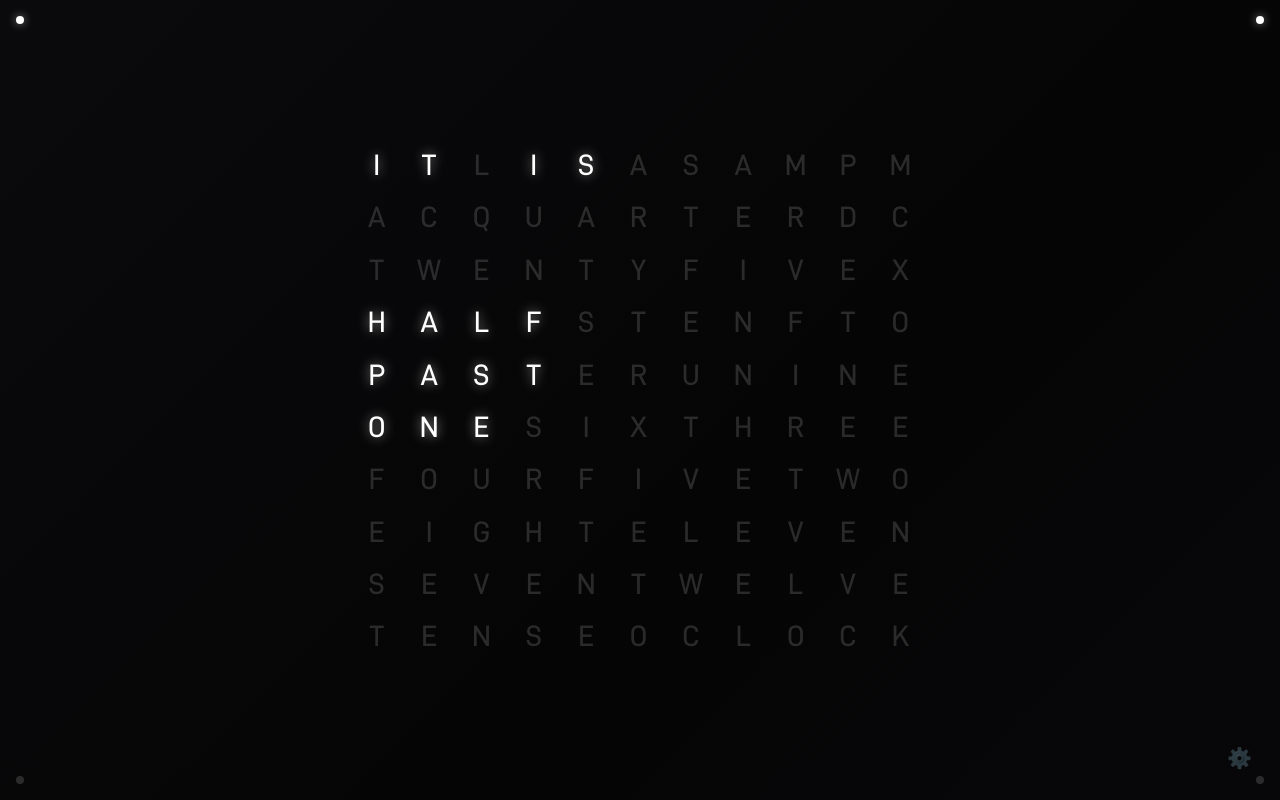
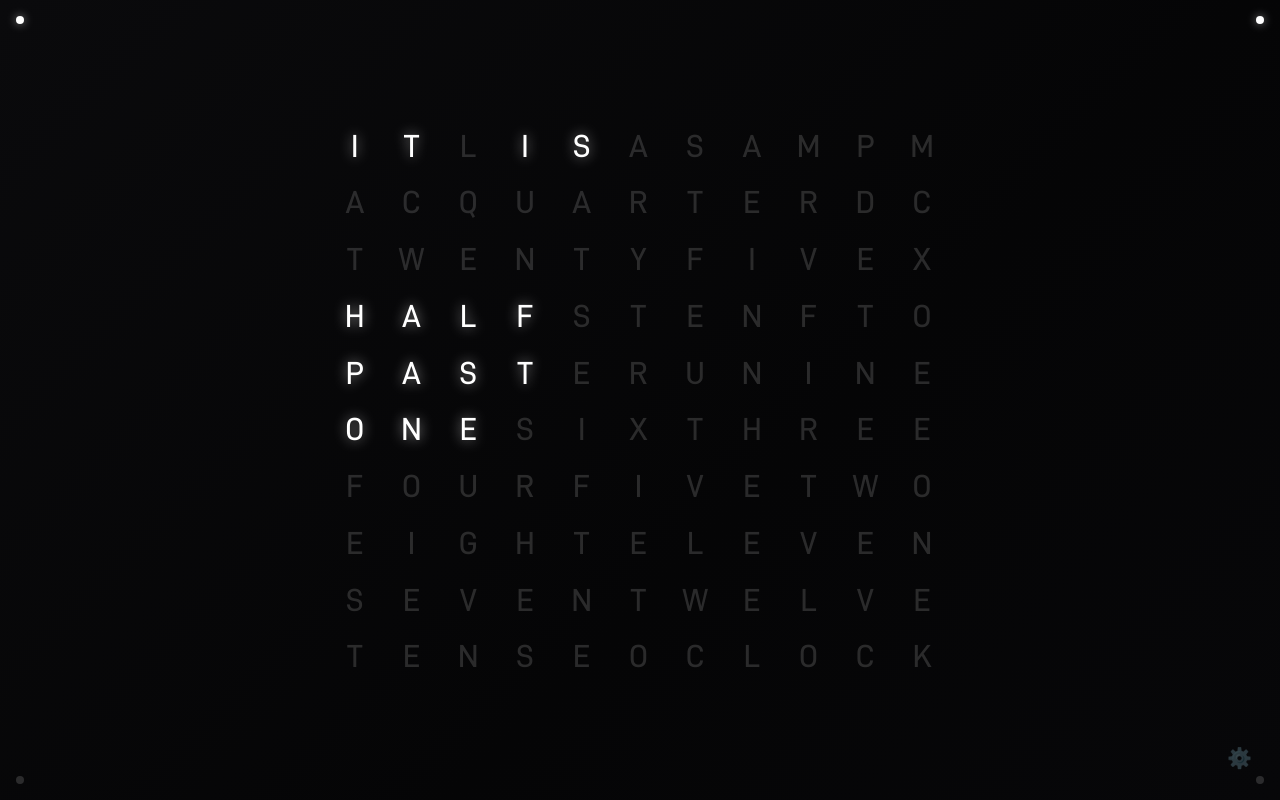
Before and after one commit to fvitas/verba-clock, a React (Vite) app: page / in a window 1280 px wide. Built offline with nearby package versions, Linux system fonts and the light colour scheme.

Commit message:
Tune grid to 78% of face

```diff
--- a/src/components/ClockFace.tsx
+++ b/src/components/ClockFace.tsx
@@ -20,8 +20,8 @@ export function ClockFace({ rows, lit, finish }: ClockFaceProps) {
 
   return (
     <div
-      className="grid w-[72cqmin] select-none font-medium tracking-widest"
-      style={{ gridTemplateColumns: `repeat(${cols}, minmax(0, 1fr))`, fontSize: '3.7cqmin' }}
+      className="grid w-[78cqmin] select-none font-medium tracking-widest"
+      style={{ gridTemplateColumns: `repeat(${cols}, minmax(0, 1fr))`, fontSize: '4cqmin' }}
     >
       {rows.flatMap((row, r) =>
         [...row].map((ch, c) => {
```
Also changed, not shown: mockups/plan2-wall-78-2026-08-16.png (added).
